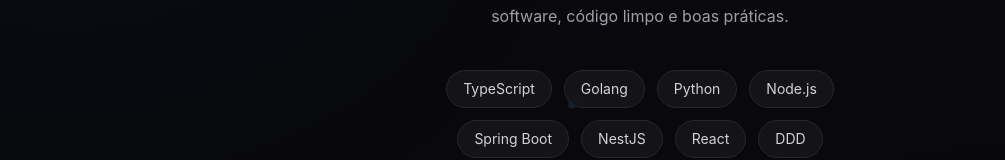
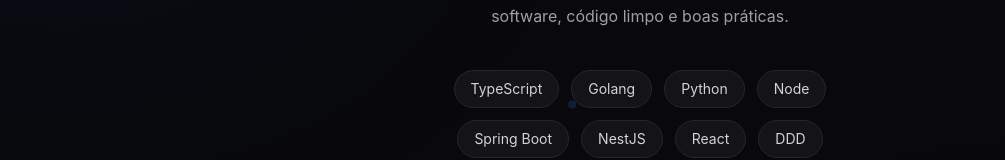
Before and after one commit to marcosfrancomarinho/meu-perfil, a React (Vite) app: page / in a window 1280 px wide. Shown: the part 482-642 px from the top of the page, without its empty margins (0-1005 px from the left). Built offline with nearby package versions, Linux system fonts and the light colour scheme.

Commit message:
Atualizar o App.tsx

```diff
--- a/src/App.tsx
+++ b/src/App.tsx
@@ -48,7 +48,7 @@
   'TypeScript',
   'Golang',
   'Python',
-  'Node.js',
+  'Node',
   'Spring Boot',
   'NestJS',
   'React',
```
